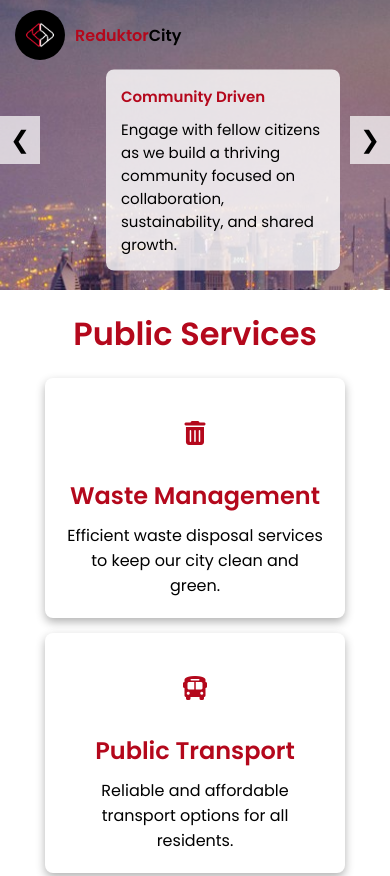
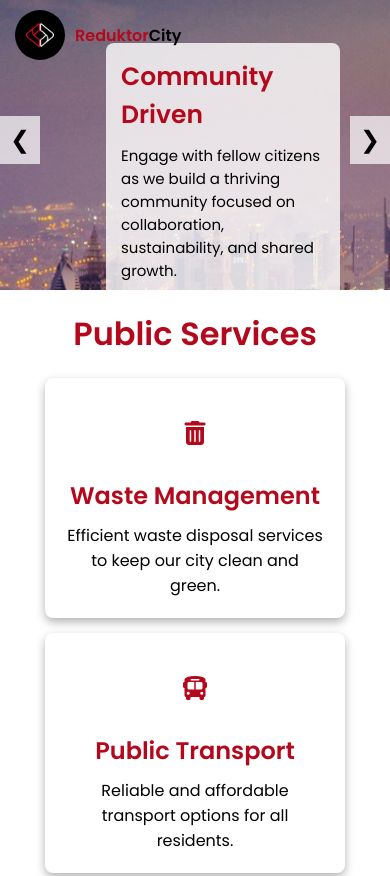
Before and after one commit to Parta56/reduktor-city, a plain HTML site: page index.html in a window 390 px wide. Shown: the top 876 px of the page. Drawn offline with nearby package versions, Linux system fonts and the light colour scheme; no server answers; a script that the page names is missing.

Commit message:
Update style.css

```diff
--- a/style/style.css
+++ b/style/style.css
@@ -801,7 +801,7 @@ h3 {
     }
 
     .overlay h2{
-        font-size: 15px
+        font-size: 25px
     }
 
     .public-services {
```
